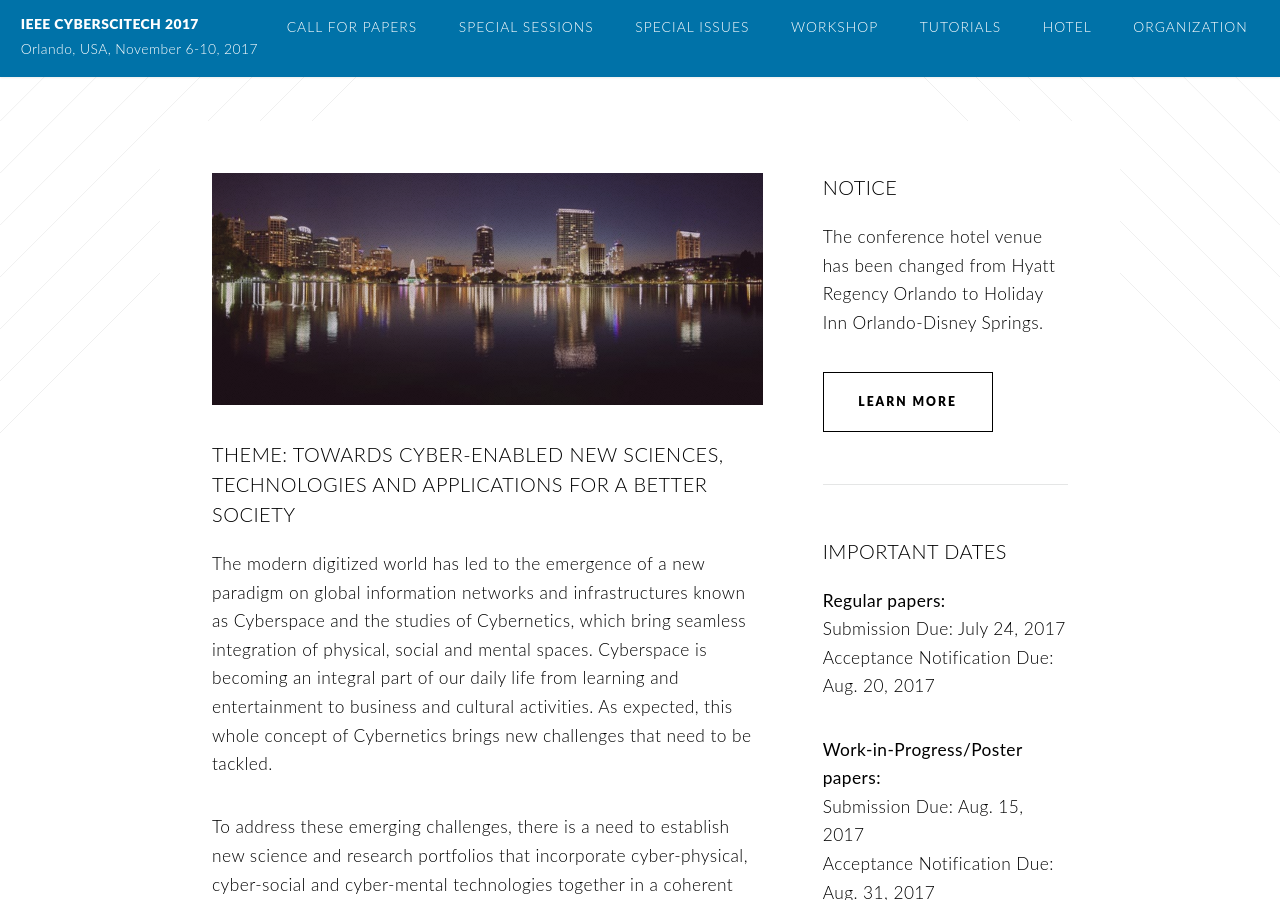
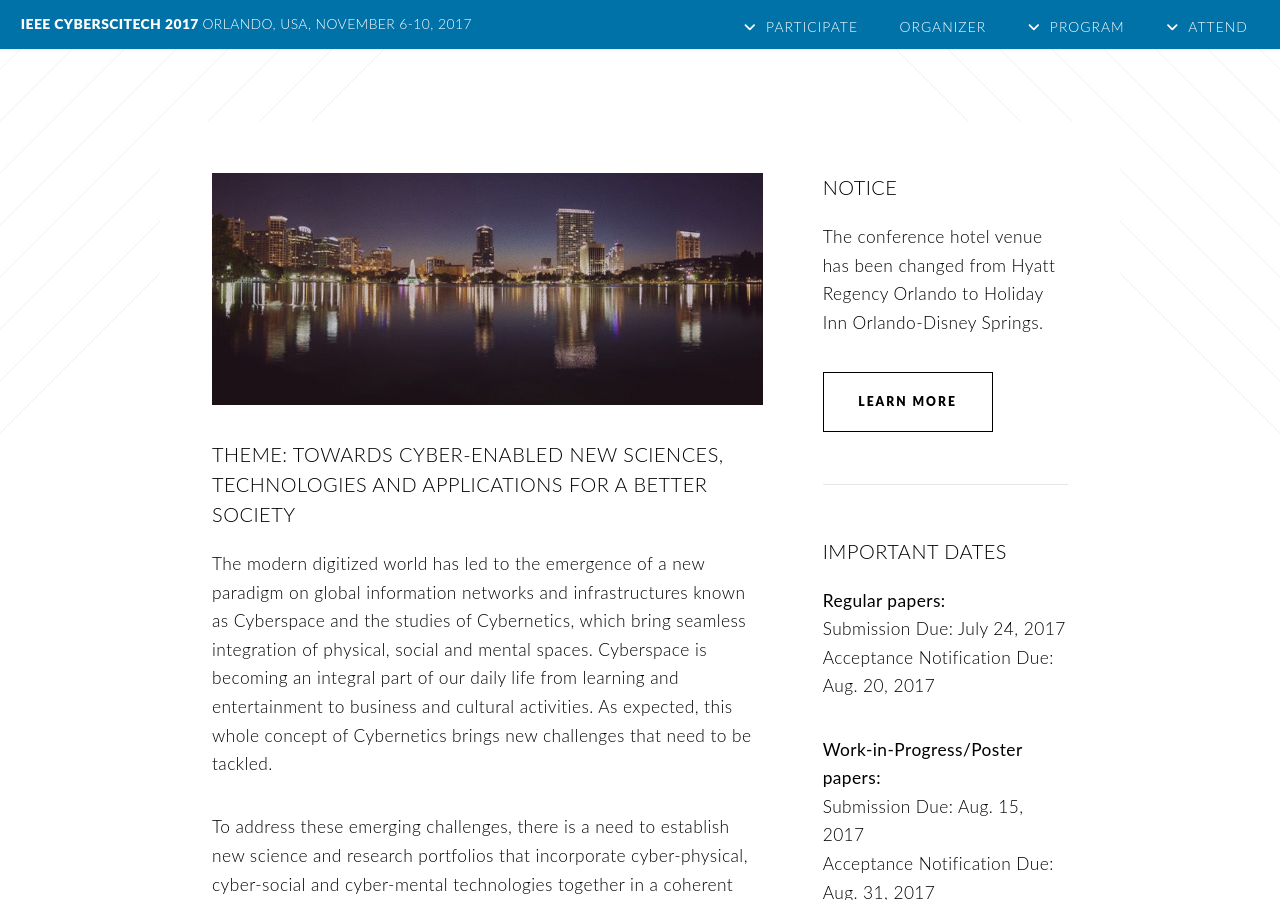
Before and after one commit to cyber-science/2017, a Jekyll site: the page built from index.md, in a window 1280 px wide and 900 px high. Built offline with Jekyll 4.4.1, drawn with Linux system fonts in a browser that asks for light colours; nearby versions of some CDN libraries.

Commit message:
add submenu

```diff
--- a/_includes/twenty/header.html
+++ b/_includes/twenty/header.html
@@ -1,16 +1,28 @@
 <!-- Header -->
 <header id="header">
-  <h1 id="logo"><a href="index.html">{{ site.short_title }}</a></h1>
+  <h1 id="logo"><a href="index.html">{{ site.short_title }}</a> <span>{{ site.description }}</span></h1>
   <nav id="nav">
     <ul>
-      <li><a href="{{"/cfp.html" | prepend: site.baseurl}}">Call for Papers</a></li>
-      <li><a href="{{"/special-session.html" | prepend: site.baseurl}}">Special Sessions</a></li>
-      <li><a href="{{"/si.html" | prepend: site.baseurl}}">Special Issues</a></li>
-      <li><a href="{{"/workshop.html" | prepend: site.baseurl}}">Workshop</a></li>
-      <li><a href="{{"/tutorial.html" | prepend: site.baseurl}}">Tutorials</a></li>
-      <li><a href="{{"/hotel.html" | prepend: site.baseurl}}">Hotel</a></li>
-      <li><a href="{{"/organization.html" | prepend: site.baseurl}}">Organization</a></li>
+      <li class="submenu">
+        <a href="#">Participate</a>
+        <ul>
+          <li><a href="{{"/cfp.html" | prepend: site.baseurl}}">Call for Papers</a></li>
+          <li><a href="{{"/special-session.html" | prepend: site.baseurl}}">Special Sessions</a></li>
+          <li><a href="{{"/si.html" | prepend: site.baseurl}}">Special Issues</a></li>
+          <li><a href="{{"/workshop.html" | prepend: site.baseurl}}">Workshop</a></li>
+          <li><a href="{{"/tutorial.html" | prepend: site.baseurl}}">Tutorials</a></li>
+        </ul>
+      </li>
+      <li><a href="{{"/organization.html" | prepend: site.baseurl}}">Organizer</a></li>
+      <li class="submenu">
+        <a href="#">Program</a>
+      </li>
+      <li class="submenu">
+        <a href="#">Attend</a>
+        <ul>
+          <li><a href="{{"/hotel.html" | prepend: site.baseurl}}">Location</a></li>
+        </ul>
+      </li>
     </ul>
   </nav>
-  <span>{{ site.description }}</span>
 </header>
```
